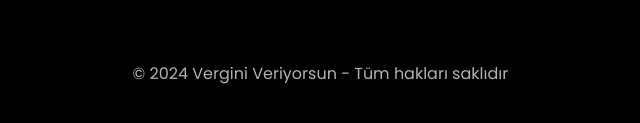
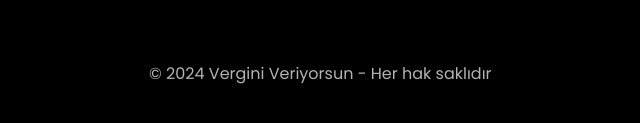
Before and after one commit to weissenegerdev/verginiveriyorsun, a plain HTML site: page index.html in a window 1280 px wide. Shown: the part 623-746 px from the top of the page, 330-970 px from the left. Drawn offline with Linux system fonts and the light colour scheme; some packages are replaced by stand-ins of ours; a script that the page names is missing.

Commit message:
Update index.html

```diff
--- a/index.html
+++ b/index.html
@@ -6,6 +6,7 @@
     <title>Vergini Veriyorsun!</title>
     <link rel="stylesheet" href="styles.css">
     <link rel="stylesheet" href="https://cdnjs.cloudflare.com/ajax/libs/font-awesome/6.0.0/css/all.min.css">
+    <script src="https://cdn.jsdelivr.net/npm/sweetalert2@11"></script>
 </head>
 <body>
     <div class="page-container">
@@ -39,7 +40,7 @@
                         <span>Weissenegerdev</span>
                     </a>
                 </div>
-                <p>&copy; 2024 Vergini Veriyorsun - Tüm hakları saklıdır</p>
+                <p>&copy; 2024 Vergini Veriyorsun - Her hak saklıdır</p>
             </footer>
         </div>
         <div class="image-container">
```
